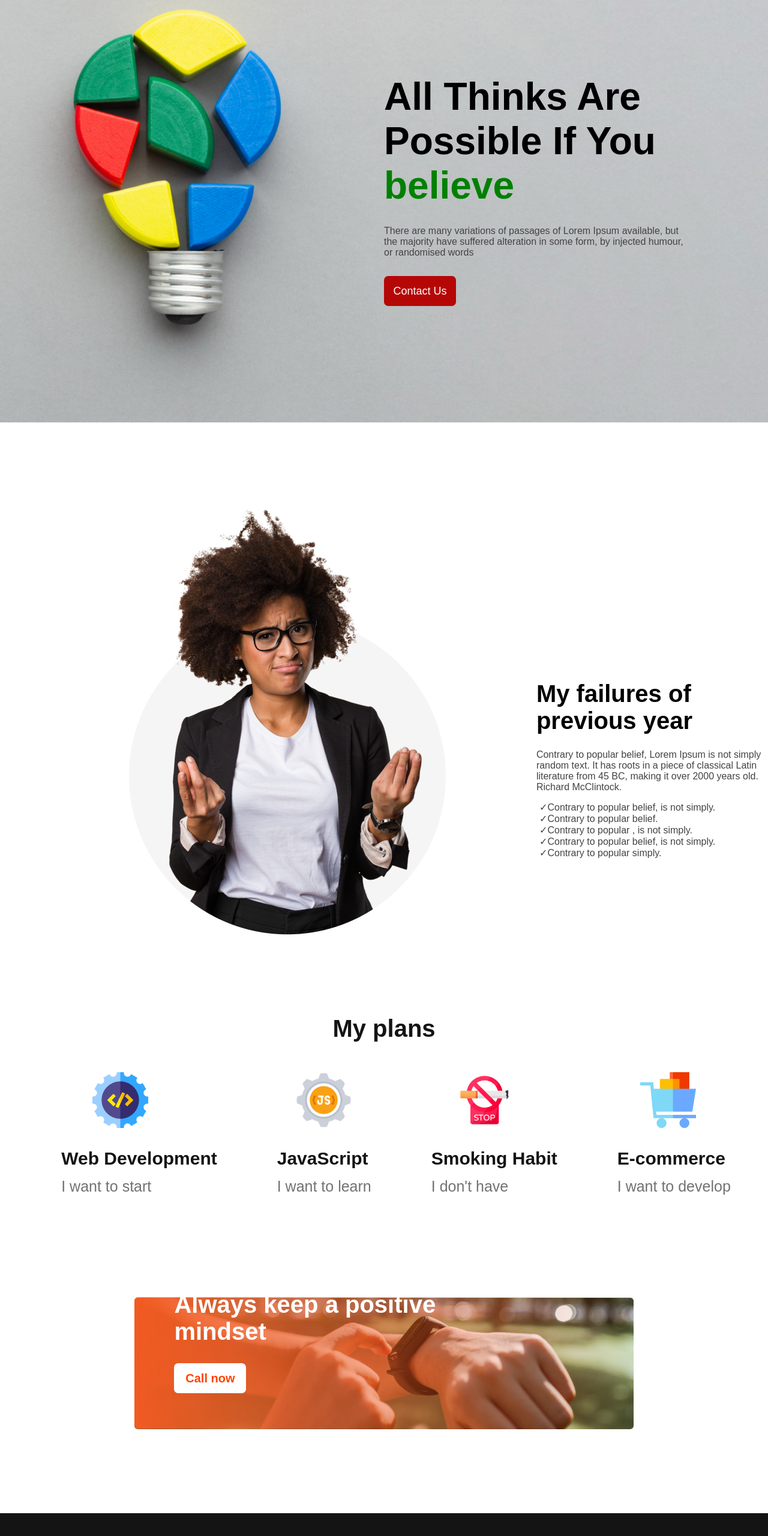
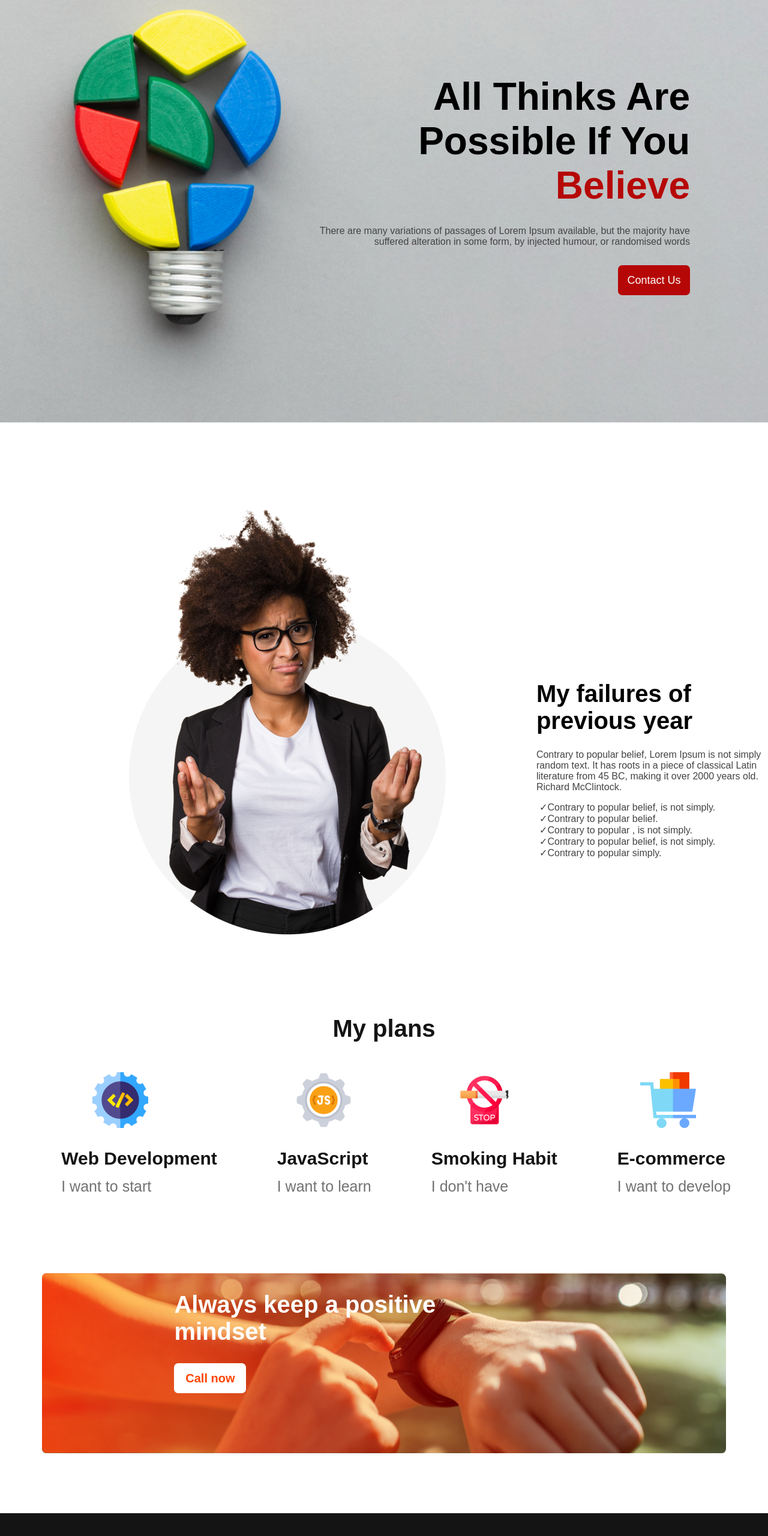
Before and after one commit to Sayeedifty1/assignment1, a plain HTML site: page index.html in a window 1280 px wide. Shown: the part 156-2716 px from the top of the page at 60% size. Drawn offline with Linux system fonts and the light colour scheme.

Commit message:
new updates

```diff
--- a/index.html
+++ b/index.html
@@ -11,9 +11,8 @@
 
 </head>
 <header class="banner">
-    <h1 class="banner-heading">All Thinks Are Possible If You <span class="believe">believe</span></h1>
-    <p class="description">There are many variations of passages of Lorem Ipsum available, but the majority have
-        suffered alteration in some form, by injected humour, or randomised words</p>
+    <h1 class="banner-heading">All Thinks Are Possible If You <span class="believe">Believe</span></h1>
+    <p class="description">There are many variations of passages of Lorem Ipsum available, but the majority have <br> suffered alteration in some form, by injected humour, or randomised words</p>
     <button class="contact-btn">Contact Us</button>
 
 </header>
--- a/styles/styles.css
+++ b/styles/styles.css
@@ -8,6 +8,7 @@
     background-size: cover;
     height: 800px;
     padding: 30px;
+    text-align: right;
 
 }
 
@@ -17,30 +18,30 @@
     font-size: 64px;
     margin-left: 50%;
     padding: 250px 100px 20px 0;
+    /* text-align: right; */
 
 }
 
 .believe {
     /* color: rgb(182, 7, 7); */
-    color: green;
+    color: rgb(182, 7, 7);
 }
 
 .description {
-    margin-left: 50%;
+    /* margin-left: 60%; */
     padding: 10px 100px 30px 0;
     color: #444343;
 }
 
 .contact-btn {
-    margin-left: 50%;
+    /* margin-left: 50%; */
     background-color: rgb(182, 7, 7);
-
     border: 0;
     border-radius: 7px;
     height: 50px;
     width: 120px;
     color: white;
-
+    margin-right: 100px;
     font-size: 18px;
 }
 
@@ -91,6 +92,8 @@
     justify-content: center;
     gap: 100px;
     list-style: none;
+
+
 }
 
 .img-skill {
@@ -117,10 +120,10 @@
 
 
     margin-top: 130px;
-    background-image: url('../images/gradient3.png'), url('../images/watch.png');
-    background-blend-mode: normal;
+    background-image: url('../images/watch.png'), url('../images/gradient3.png');
+    background-blend-mode: overlay;
     background-repeat: no-repeat;
-    background-size: 65%;
+
     background-position: center;
     height: 300px;
     margin-bottom: 100px;
@@ -162,8 +165,8 @@ footer {
 
 .ending {
     display: flex;
-    gap: 350px;
-    padding: 230px 230px 0 230px;
+    gap: 250px;
+    padding: 180px 180px 0 180px;
 }
 
 .future h4 {
@@ -175,7 +178,7 @@ footer {
 
 .future p {
     color: #FFFFFF;
-    margin-bottom: 15px;
+    margin-bottom: 25px;
 }
 
 .subscribe h5 {
@@ -189,10 +192,11 @@ footer {
 .subscribe input {
     margin-bottom: 15px;
     background-color: #151414;
-    ;
+
     width: 320px;
     height: 50px;
     border-radius: 5px;
     border: #FFFFFF;
     box-sizing: border-box;
+    border-style: solid;
 }
```
Also changed, not shown: images/programmer.png (added), images/programmer2.png (added).
